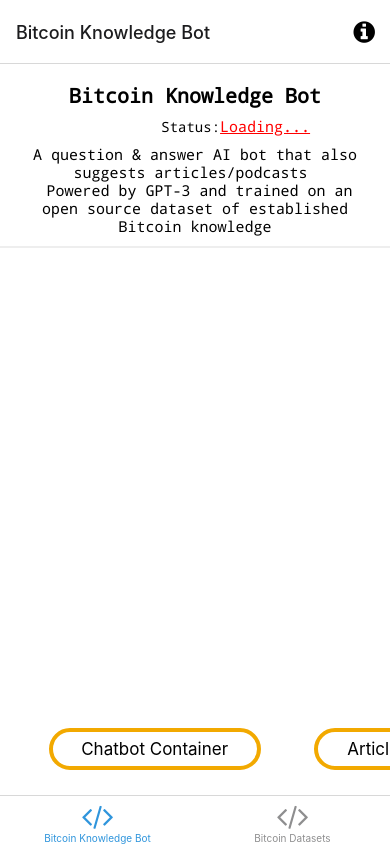
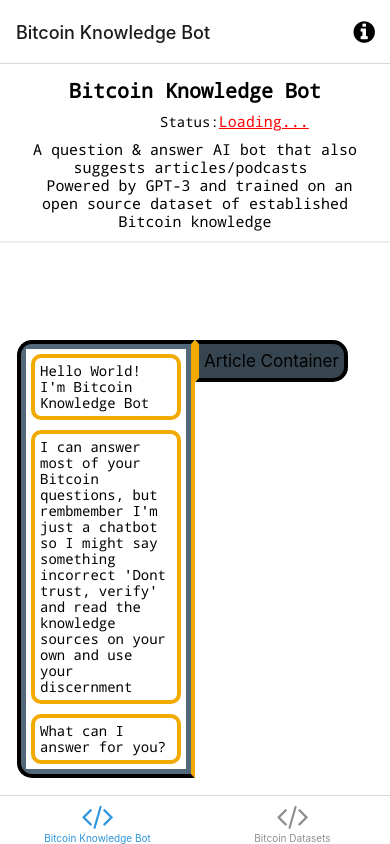
Before and after one commit to bitcoin-knowledge/Frontend, a React Native app: screen /TabOne in a window 390 px wide. Built offline with nearby package versions, Linux system fonts and the light colour scheme; no server answers; what expo-linking would draw is missing.

Commit message:
More basic styling setup

```diff
--- a/components/ArticleSuggestion.tsx
+++ b/components/ArticleSuggestion.tsx
@@ -8,7 +8,7 @@
 export default function ArticleSuggestion({ path }: { path: string }) {
   return (
     <View>
-      <View style={styles.knowledgeContainer}>
+      <View style={styles.articleContainer}>
         <Text style={styles.getStartedText}>
             Article Container
         </Text>
@@ -18,14 +18,14 @@
 }
 
 const styles = StyleSheet.create({
-  knowledgeContainer: {
-    width: '80%',
-    border: '4px solid #F2A900',
-    borderTop: '45px solid #F2A900',
-    borderRadius: 25,
+  articleContainer: {
+    backgroundColor: '#36454f',
+    borderWidth: 4,
+    borderLeftColor: '#F2A900',
+    borderTopRightRadius: 15,
+    borderBottomRightRadius: 15,
     padding: 5,
     alignItems: 'center',
-    marginHorizontal: 50,
   },
   homeScreenFilename: {
     marginVertical: 7,
--- a/components/Chatbot.tsx
+++ b/components/Chatbot.tsx
@@ -1,37 +1,44 @@
 import * as WebBrowser from 'expo-web-browser';
 import { StyleSheet, TouchableOpacity } from 'react-native';
-
+import InfiniteScroll from 'react-infinite-scroll-component';
 import Colors from '../constants/Colors';
 import { MonoText } from './StyledText';
 import { Text, View } from './Themed';
 
-export default function Chatbot({ path }: { path: string }) {
+export default function Chatbot({ path, messages }: { path: string, messages: Array<{ id: number, text: string, name: string }> }) {
+
   return (
-    <View>
-      <View style={styles.knowledgeContainer}>
-        <Text style={styles.getStartedText}>
-            Chatbot Container
-        </Text>
+      <View style={styles.chatbotContainer}>
+        <InfiniteScroll
+            dataLength={3} //This is important field to render the next data
+            loader={<h4>Loading...</h4>}
+            next={() => null}
+            hasMore={false}
+        >
+            {messages.map((message, index) => {
+                return (
+                    <View key={index}>
+                        <View style={styles.chatTextContainer}>
+                            <MonoText>{message.text}</MonoText>
+                        </View>
+                    </View>
+                )
+            })}
+        </InfiniteScroll>
       </View>
-    </View>
-  );
-}
-
-function handleHelpPress() {
-  WebBrowser.openBrowserAsync(
-    'https://docs.expo.io/get-started/create-a-new-app/#opening-the-app-on-your-phonetablet'
   );
 }
 
 const styles = StyleSheet.create({
-  knowledgeContainer: {
-    width: '80%',
-    border: '4px solid #F2A900',
-    borderTop: '45px solid #F2A900',
-    borderRadius: 25,
+  chatbotContainer: {
+    width: '50%',
+    backgroundColor: '#536878',
+    borderWidth: 4,
+    borderRightColor: '#F2A900',
+    borderTopLeftRadius: 15,
+    borderBottomLeftRadius: 15,
     padding: 5,
     alignItems: 'center',
-    marginHorizontal: 50,
   },
   homeScreenFilename: {
     marginVertical: 7,
@@ -40,20 +47,16 @@
     borderRadius: 3,
     paddingHorizontal: 4,
   },
-  getStartedText: {
-    fontSize: 17,
-    lineHeight: 24,
-    textAlign: 'center',
+  scrollComponentStyles: {
+    borderWidth: 4,
+    borderTopColor: 'white',
   },
-  helpContainer: {
-    marginTop: 15,
-    marginHorizontal: 20,
-    alignItems: 'center',
+  chatTextContainer: {
+    borderWidth: 4,
+    borderColor: '#F2A900',
+    borderRadius: 10,
+    padding: 5,
+    margin: 5,
   },
-  helpLink: {
-    paddingVertical: 15,
-  },
-  helpLinkText: {
-    textAlign: 'center',
-  },
+
 });
--- a/components/KnowledgeWindow.tsx
+++ b/components/KnowledgeWindow.tsx
@@ -5,29 +5,42 @@
 import Colors from '../constants/Colors';
 import { MonoText } from './StyledText';
 import { Text, View } from './Themed';
+import { useState } from 'react';
 
 export default function KnowledgeWindow({ path }: { path: string }) {
+  const [messages, setMessages] = useState([
+    {
+        id: 1,
+        text: "Hello World! I'm Bitcoin Knowledge Bot",
+        name: "Bot"
+    },
+    {
+        id: 2,
+        text: "I can answer most of your Bitcoin questions, but rembmember I'm just a chatbot so I might say something incorrect 'Dont trust, verify' and read the knowledge sources on your own and use your discernment",
+        name: "Bot"
+    },
+    {
+        id: 3,
+        text: "What can I answer for you?",
+        name: "Bot"
+    }
+  ])
   return (
     <View>
       <View style={styles.knowledgeContainer}>
-        <Chatbot path={path} />
+        <Chatbot path={path} messages={messages}/>
         <ArticleSuggestion path={path} />
       </View>
     </View>
   );
 }
 
-function handleHelpPress() {
-  WebBrowser.openBrowserAsync(
-    'https://docs.expo.io/get-started/create-a-new-app/#opening-the-app-on-your-phonetablet'
-  );
-}
-
 const styles = StyleSheet.create({
   knowledgeContainer: {
     width: '100%',
+    height: '100%',
     flexDirection: 'row',
-    padding: 5,
+    padding: 2,
   },
   homeScreenFilename: {
     marginVertical: 7,
--- a/package.json
+++ b/package.json
@@ -30,6 +30,7 @@
     "expo-web-browser": "~10.1.0",
     "react": "17.0.1",
     "react-dom": "17.0.1",
+    "react-infinite-scroll-component": "^6.1.0",
     "react-native": "0.64.3",
     "react-native-safe-area-context": "3.3.2",
     "react-native-screens": "~3.10.1",
--- a/screens/TabOneScreen.tsx
+++ b/screens/TabOneScreen.tsx
@@ -40,7 +40,7 @@
     flex: 1,
     alignItems: 'center',
     justifyContent: 'space-between',
-    padding: 20,
+    padding: 15,
   },
   titleContainer: {
     alignItems: 'center',
```
Also changed, not shown: 1 other file (tests, documents, lock files or other folders).
